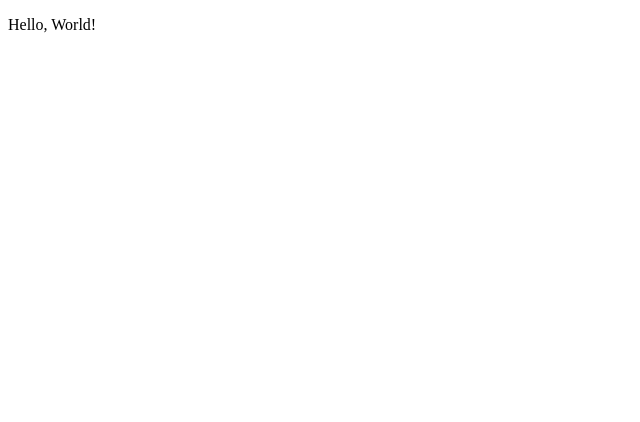
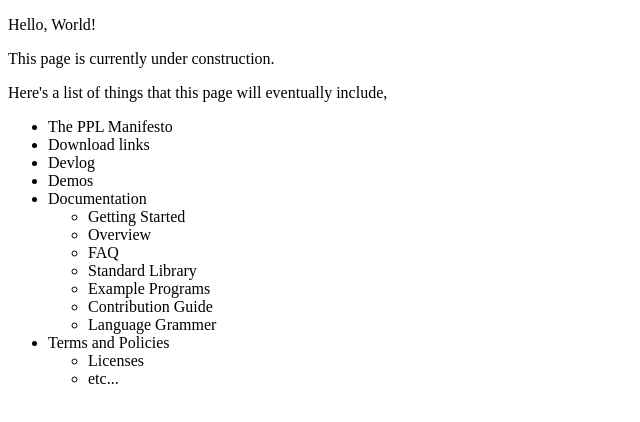
Before and after one commit to BluBloos/Portable-Programming-Language, a plain HTML site: page src/site/index.html in a window 1280 px wide. Shown: the whole page, without its empty margins (0-640 px from the left). Drawn offline with Linux system fonts and the light colour scheme.

Commit message:
Updated site with TODO

```diff
--- a/src/site/index.html
+++ b/src/site/index.html
@@ -8,5 +8,32 @@
         <p>
             Hello, World!
         </p>
+        <p>
+            This page is currently under construction.
+        </p>
+        <p>
+            Here's a list of things that this page will eventually include,
+            <ul>
+                <li>The PPL Manifesto</li>
+                <li>Download links</li>
+                <li>Devlog</li>
+                <li>Demos</li>
+                <li>Documentation</li>
+                <ul>
+                    <li>Getting Started</li>
+                    <li>Overview</li>
+                    <li>FAQ</li>
+                    <li>Standard Library</li>
+                    <li>Example Programs</li>
+                    <li>Contribution Guide</li>
+                    <li>Language Grammer</li>
+                </ul>
+                <li>Terms and Policies</li>
+                <ul>
+                    <li>Licenses</li>
+                    <li>etc...</li>
+                </ul>
+            </ul>
+        </p>
     </body>
 </html>
```
